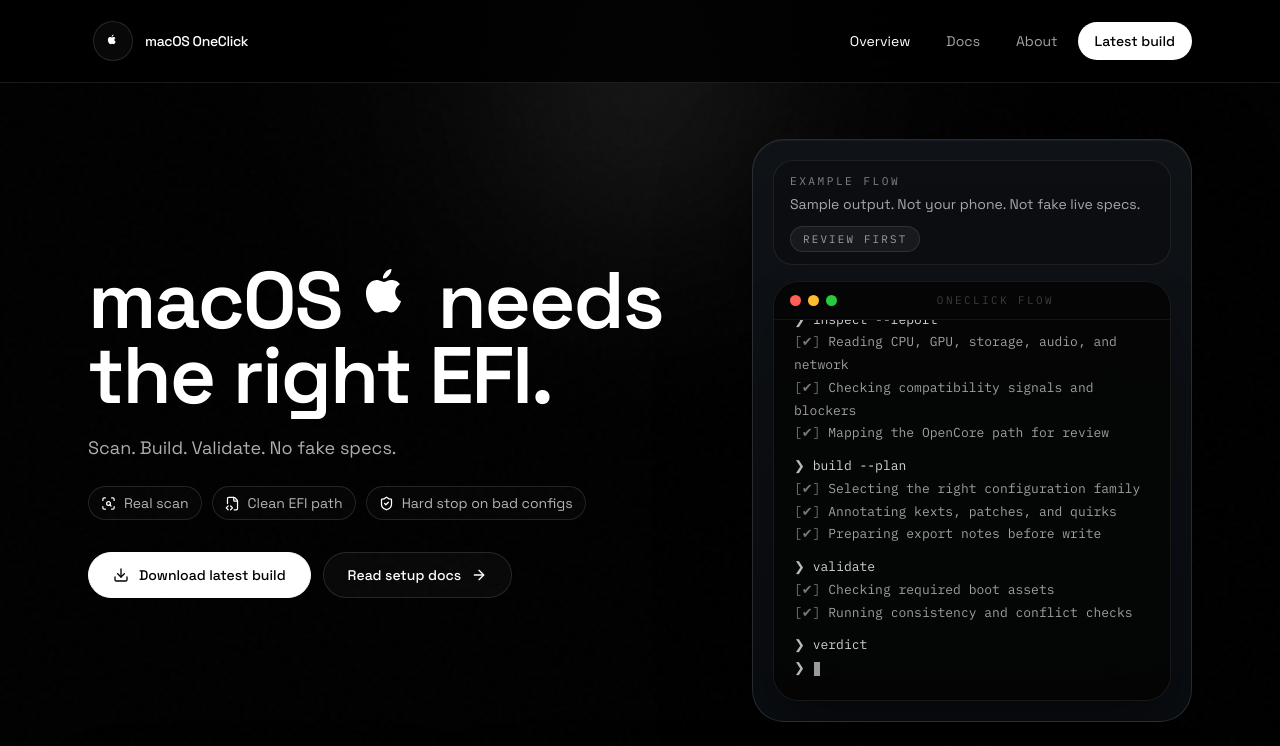
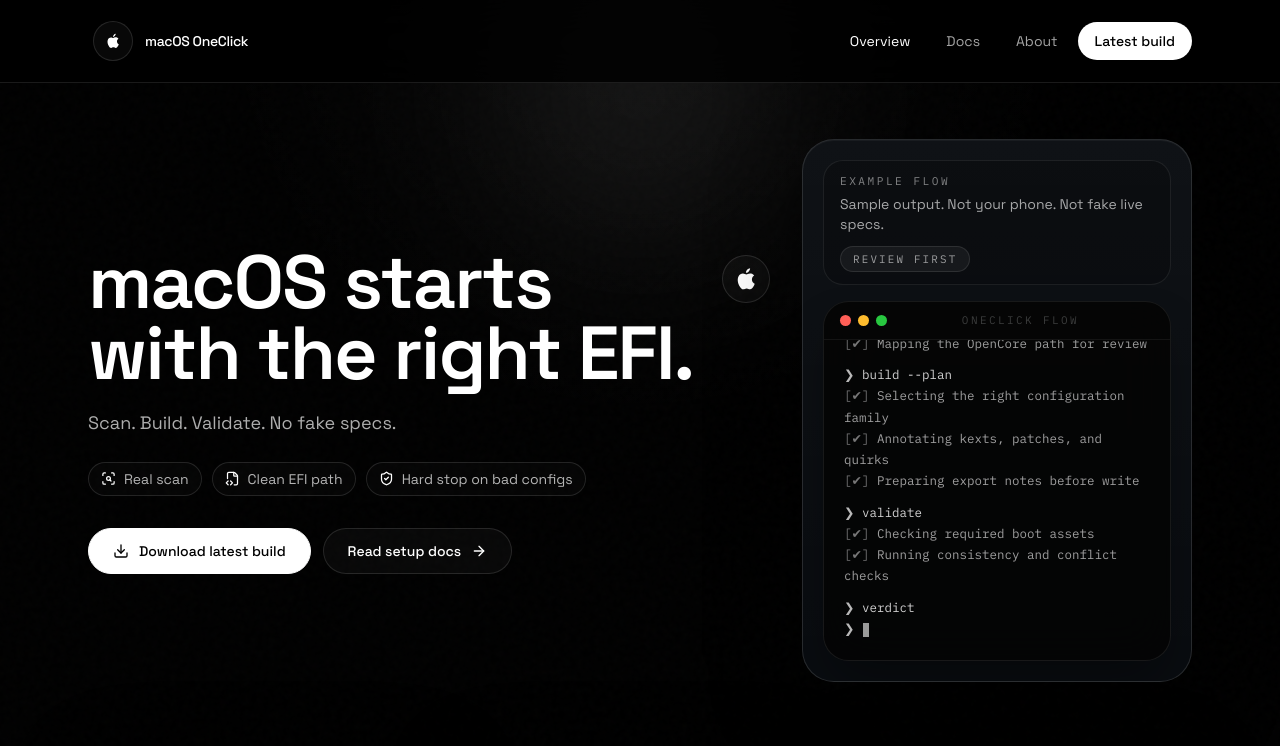
Before and after one commit to redpersongpt/macOS-One-Click-Web, a Next.js app: page / in a window 1280 px wide. Shown: the top 746 px of the page. Built offline with nearby package versions, Linux system fonts and the light colour scheme; no server answers.

Commit message:
Refine hero title and logo alignment

```diff
--- a/src/components/BrandIcon.tsx
+++ b/src/components/BrandIcon.tsx
@@ -11,8 +11,9 @@
       aria-hidden="true"
       className={className}
       focusable="false"
+      preserveAspectRatio="xMidYMid meet"
       style={style}
-      viewBox="0 0 24 24"
+      viewBox="3 1.5 14 16.5"
       fill="currentColor"
     >
       <path d="M12,4.407C12.551,3.87 12.872,3.116 12.81,2.373C12.112,2.404 11.261,2.839 10.74,3.46c-0.468,0.551 -0.872,1.332 -0.766,2.051C10.74,5.558 11.516,5.08 12,4.407zM14.07,10.15c-0.024,-1.82 1.488,-2.684 1.558,-2.727c-0.849,-1.237 -2.164,-1.405 -2.63,-1.424c-1.114,-0.113 -2.174,0.655 -2.738,0.655c-0.565,0 -1.439,-0.639 -2.368,-0.623c-1.22,0.017 -2.345,0.706 -2.972,1.796c-1.267,2.196 -0.324,5.439 0.908,7.22c0.603,0.871 1.321,1.848 2.264,1.812c0.906,-0.034 1.25,-0.584 2.346,-0.584c1.096,0 1.41,0.584 2.373,0.566c0.981,-0.017 1.597,-0.877 2.197,-1.754c0.693,-1.012 0.979,-1.992 0.995,-2.044C16.035,13.044 14.093,12.3 14.07,10.15z" />
--- a/src/components/Hero.tsx
+++ b/src/components/Hero.tsx
@@ -30,18 +30,21 @@
 export default function Hero() {
   return (
     <section className="relative overflow-hidden pb-14 pt-10 sm:pb-16 sm:pt-14">
-      <div className="container mx-auto grid max-w-6xl gap-10 px-6 lg:grid-cols-[minmax(0,1fr)_minmax(340px,440px)] lg:items-center">
+      <div className="container mx-auto grid max-w-6xl gap-8 px-6 lg:grid-cols-[minmax(0,1fr)_minmax(300px,390px)] lg:items-center">
         <div>
-          <motion.h1
+          <motion.div
             initial={{ opacity: 0, y: 20 }}
             animate={{ opacity: 1, y: 0 }}
             transition={{ duration: 0.6 }}
-            className="balance-text max-w-3xl text-5xl font-semibold leading-[0.94] tracking-tight text-white sm:text-6xl lg:text-[5rem]"
+            className="flex items-start gap-4"
           >
-            macOS
-            <BrandIcon className="mx-3 inline h-[0.9em] w-[0.9em] align-[-0.08em] text-white" />
-            needs the right EFI.
-          </motion.h1>
+            <h1 className="balance-text max-w-3xl text-5xl font-semibold leading-[0.94] tracking-tight text-white sm:text-6xl lg:text-[4.7rem]">
+              macOS starts with the right EFI.
+            </h1>
+            <span className="mt-2 flex h-11 w-11 shrink-0 items-center justify-center rounded-full border border-white/12 bg-white/[0.03] sm:h-12 sm:w-12">
+              <BrandIcon className="h-5 w-5 text-white sm:h-6 sm:w-6" />
+            </span>
+          </motion.div>
 
           <motion.p
             initial={{ opacity: 0, y: 14 }}
@@ -102,7 +105,7 @@
           initial={{ opacity: 0, scale: 0.96, y: 12 }}
           animate={{ opacity: 1, scale: 1, y: 0 }}
           transition={{ duration: 0.8, delay: 0.15 }}
-          className="relative"
+          className="relative lg:ml-auto lg:w-full lg:max-w-[390px]"
         >
           <div className="surface-panel-strong relative overflow-hidden rounded-[2rem] p-4 sm:p-5">
             <div className="mb-4 flex flex-wrap items-center justify-between gap-3 rounded-[1.25rem] border border-white/8 bg-black/20 px-4 py-3">
--- a/src/components/InteractiveTerminal.tsx
+++ b/src/components/InteractiveTerminal.tsx
@@ -148,7 +148,7 @@
 
         <div
           ref={bodyRef}
-          className="scrollbar-hide min-h-[300px] max-h-[380px] overflow-y-auto p-4 font-mono text-[11.5px] leading-[1.75] sm:min-h-[340px] sm:p-5 sm:text-[13px]"
+          className="scrollbar-hide min-h-[240px] max-h-[320px] overflow-y-auto p-4 font-mono text-[11px] leading-[1.7] sm:min-h-[280px] sm:p-5 sm:text-[12.5px]"
         >
           {lines.map((line) => {
             if (line.type === "blank") {
```
